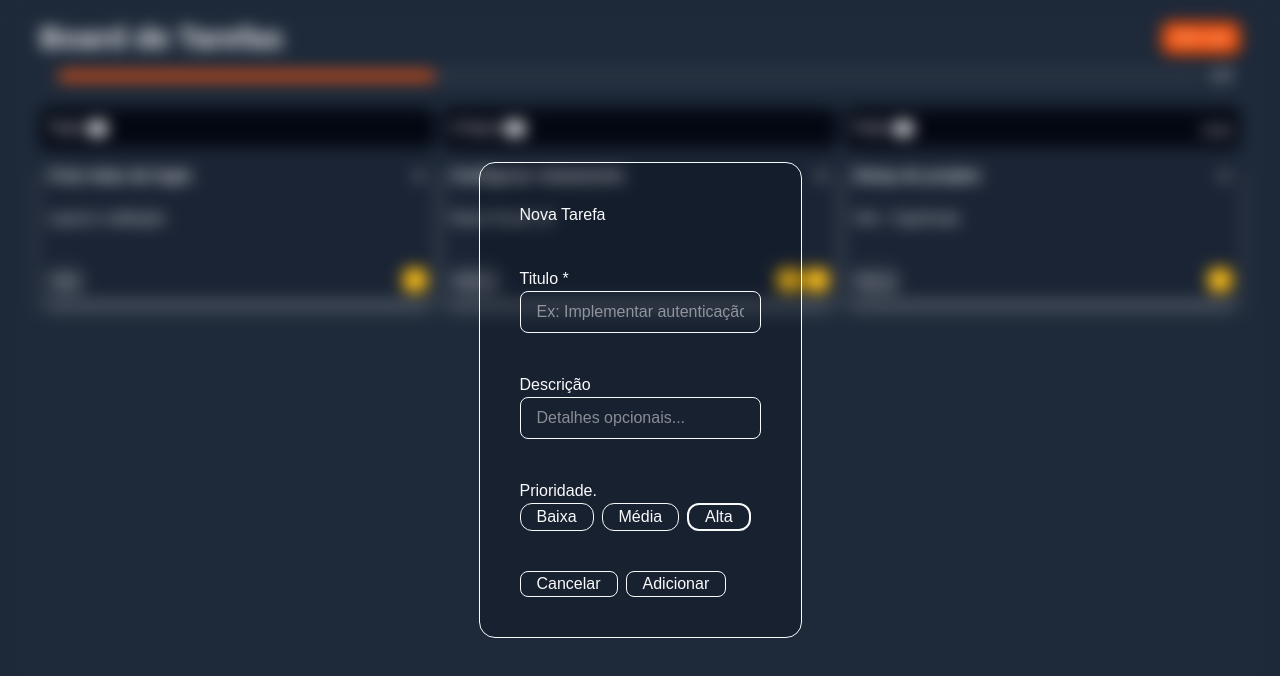
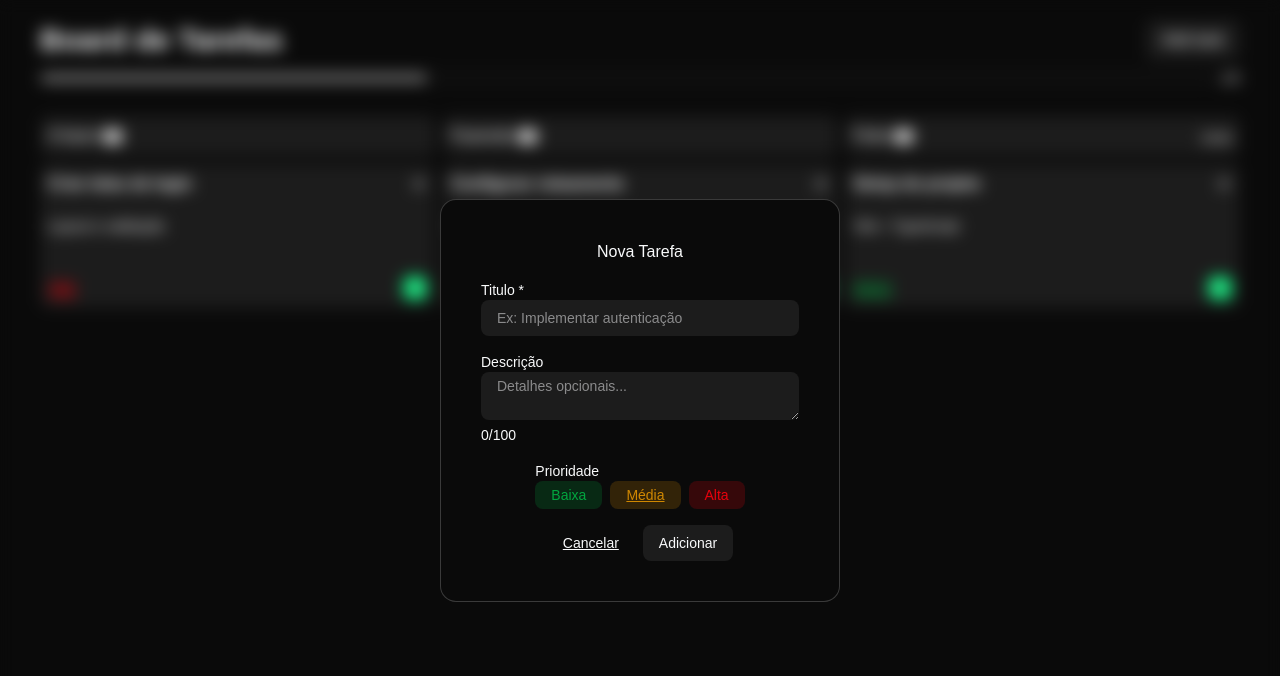
Before and after one commit to Estangler/board-tarefas, a React (Vite) app: page / in a window 1280 px wide. Both pictures are taken after a click on the button "Add task". Shown: the top 676 px of the page. Built offline with nearby package versions, Linux system fonts and the light colour scheme; a web font is replaced by a local one.

Commit message:
feat: update UI components with new styling and improve task management features

```diff
--- a/index.html
+++ b/index.html
@@ -13,7 +13,7 @@
     />
     <title>board-tarefas</title>
   </head>
-  <body class="min-h-screen bg-gray-800 text-gray-50 py-5 px-10 w-screen">
+  <body class="min-h-screen bg-body text-gray-50 py-5 px-10 w-screen">
     <div id="root"></div>
     <script type="module" src="/src/main.tsx"></script>
   </body>
--- a/src/components/Board/AddTaskModal.tsx
+++ b/src/components/Board/AddTaskModal.tsx
@@ -24,7 +24,7 @@ export default function AddTaskModal({
 
   const [errors, setErrors] = useState<FormErrors>({});
 
-  const [priority, setPriority] = useState<Priority>("high");
+  const [priority, setPriority] = useState<Priority>("medium");
 
   const priorities: Priority[] = ["low", "medium", "high"];
   const prioVariant = {
@@ -33,13 +33,19 @@ export default function AddTaskModal({
     high: "Alta",
   };
 
+  const priorityBgVariant = {
+    low: "bg-green-600/20 text-green-600",
+    medium: "bg-yellow-600/20 text-yellow-600",
+    high: "bg-red-600/20 text-red-600",
+  };
+
   function handleTitleValue(e: React.ChangeEvent<HTMLInputElement>) {
     const { value, name } = e.target;
     formValidation(name, value);
     setTitleInput(value);
   }
 
-  function handleDescriptionValue(e: React.ChangeEvent<HTMLInputElement>) {
+  function handleDescriptionValue(e: React.ChangeEvent<HTMLTextAreaElement>) {
     const { value } = e.target;
     setDescriptionInput(value);
   }
@@ -50,8 +56,6 @@ export default function AddTaskModal({
 
   function formValidation(name: string, value: string): boolean {
     let errorMessage = "";
-
-    console.log(name);
 
     if (name === "title" && !value.trim()) {
       errorMessage = "Digite um título válido.";
@@ -93,18 +97,27 @@ export default function AddTaskModal({
       onRequestClose={handleModal}
       contentLabel="Modal to add new task."
       overlayClassName={
-        "fixed inset-0 backdrop-blur-sm flex items-center justify-center"
+        "fixed inset-0 backdrop-blur-sm flex items-center justify-center w-screen"
       }
-      className={"border p-10 rounded-2xl bg-gray-950/20"}
+      className={
+        "p-10 rounded-2xl bg-body w-80 md:w-100 border border-gray-50/20"
+      }
     >
-      <form onSubmit={onSubmit} className="flex flex-col gap-10 ">
+      <form
+        onSubmit={onSubmit}
+        className="flex flex-col gap-4 items-center text-sm"
+      >
         <header>
-          <h1 className="text-">Nova Tarefa</h1>
+          <h1 className="text-base">Nova Tarefa</h1>
         </header>
-        <label htmlFor="titleInput">
+        <label htmlFor="titleInput" className="w-full">
           <div>
             <p>Titulo *</p>
-            {errors.title && <span>{errors.title}</span>}
+            {errors.title && (
+              <p className="bg-red-600/20 text-red-600 px-4 my-1 rounded-sm h-fit text-[11px]">
+                {errors.title}
+              </p>
+            )}
           </div>
           <input
             type="text"
@@ -113,27 +126,28 @@ export default function AddTaskModal({
             value={titleInput}
             onChange={handleTitleValue}
             placeholder="Ex: Implementar autenticação"
-            className="border rounded-lg px-4 py-2"
+            className="bg-card rounded-lg px-4 py-2 outline-0 w-full"
           />
         </label>
-        <label htmlFor="descriptionInput">
-          <p>Descrição</p>
-          <input
-            type="text"
+        <label htmlFor="descriptionInput" className="w-full">
+          <p className="">Descrição</p>
+          <textarea
             id="descriptionInput"
             value={descriptionInput}
             onChange={handleDescriptionValue}
             placeholder="Detalhes opcionais..."
-            className="border rounded-lg px-4 py-2"
+            className="bg-card rounded-lg px-4 py-1 outline-0 w-full scrollbar-none"
+            maxLength={100}
           />
+          <span>{descriptionInput.length}/100</span>
         </label>
         <section>
-          <header>Prioridade.</header>
+          <header>Prioridade</header>
           <div className="flex gap-2">
             {priorities.map((prio) => (
               <button
                 key={prio}
-                className={`border rounded-xl cursor-pointer px-4 ${prio === priority && "border-2"}`}
+                className={`bg-card rounded-lg border-transparent cursor-pointer px-4 py-1 ${prio === priority && "underline"}  ${priorityBgVariant[prio]} hover:opacity-80`}
                 onClick={() => handlePriorityTask(prio)}
                 type="button"
               >
@@ -144,13 +158,12 @@ export default function AddTaskModal({
         </section>
         <footer className="flex gap-2">
           <button
-            className="border rounded-lg cursor-pointer px-4"
-            type="button"
+            className="underline rounded-lg cursor-pointer px-4 hover:opacity-80"
             onClick={handleModal}
           >
             Cancelar
           </button>
-          <button className="border rounded-lg cursor-pointer px-4">
+          <button className="bg-card rounded-lg cursor-pointer py-2 px-4 hover:opacity-80">
             Adicionar
           </button>
         </footer>
--- a/src/components/Board/Board.tsx
+++ b/src/components/Board/Board.tsx
@@ -15,7 +15,7 @@ export default function Board() {
         <div className="flex justify-between items-center">
           <h1 className="text-3xl font-bold">Board de Tarefas</h1>
           <button
-            className="px-2 py-1 rounded-lg bg-orange-600 hover:bg-orange-700"
+            className="px-4 py-2 rounded-lg bg-card hover:opacity-80"
             onClick={handleModal}
           >
             Add task
@@ -24,7 +24,6 @@ export default function Board() {
         <ProgressBar />
 
         <AddTaskModal modalState={isOpen} handleModal={handleModal} />
-        <div></div>
       </header>
       <section className="grid sm:grid-cols-3 grid-cols-1 gap-2">
         {COLUMNS.map((col) => (
--- a/src/components/Board/Column.tsx
+++ b/src/components/Board/Column.tsx
@@ -21,8 +21,8 @@ export default function Column({ col }: ColumnProps) {
   };
 
   const colVariant: ColVariantType = {
-    todo: "Todo",
-    doing: "A fazer",
+    todo: "A fazer",
+    doing: "Fazendo",
     done: "Feito",
   };
 
@@ -30,16 +30,16 @@ export default function Column({ col }: ColumnProps) {
 
   return (
     <div>
-      <div className="text-center bg-gray-950 p-2 rounded-lg flex justify-between items-center gap-1">
+      <div className="text-center bg-card p-2 rounded-lg flex justify-between items-center gap-1">
         <div className="flex items-center gap-1">
           <h1>{colVariant[col]}</h1>
-          <p className="bg-gray-50 w-fit h-fit flex items-center text-gray-950 rounded-full text-[10px] px-2">
+          <p className="bg-body-secondary w-fit h-fit flex items-center text-body rounded-full text-[10px] px-2">
             {count[col]}
           </p>
         </div>
         {col === "done" && (
           <button
-            className="underline text-[10px] text-gray-50/90"
+            className="underline text-[10px] text-body-secondary"
             onClick={clearDoneTask}
           >
             Limpar
--- a/src/components/Board/ProgressBar.tsx
+++ b/src/components/Board/ProgressBar.tsx
@@ -4,10 +4,10 @@ export default function ProgressBar() {
   const { progress, total, doneCount } = useBoard();
   const prx = Math.floor(progress);
   return (
-    <div className="flex gap-2 items-center justify-center mt-2 pl-4 pr-2">
-      <div className="w-full h-3 border-gray-50/20 bg-gray-800 rounded-full border-2 overflow-hidden">
+    <div className="flex gap-2 items-center my-2 text-sm">
+      <div className="w-full h-3 rounded-sm border border-body-secondary/20 overflow-hidden flex items-center">
         <div
-          className={`h-3 rounded-full bg-orange-600`}
+          className={`h-2 rounded-sm bg-body-secondary/50`}
           style={{ width: `${prx}%` }}
         />
       </div>
--- a/src/components/Board/TaskCard.tsx
+++ b/src/components/Board/TaskCard.tsx
@@ -14,6 +14,12 @@ export default function TaskCard({ task }: TaskCardProps) {
     high: "Alta",
   };
 
+  const priorityBgVariant = {
+    low: "bg-green-600/20 text-green-600",
+    medium: "bg-yellow-600/20 text-yellow-600",
+    high: "bg-red-600/20 text-red-600",
+  };
+
   function handleMoveTask(direction: Direction) {
     moveTask({
       id: task.id,
@@ -21,7 +27,7 @@ export default function TaskCard({ task }: TaskCardProps) {
     });
   }
   return (
-    <article className="flex flex-col mt-2 p-2 bg-gray-950/10 text-gray-50 rounded-lg backdrop-blur-sm shadow-lg shadow-olive-50/30">
+    <article className="flex flex-col mt-2 p-2 bg-card text-gray-50 rounded-lg">
       <header className="flex justify-between items-center text-base font-semibold">
         <h2>{task.title}</h2>
         <button onClick={() => deleteTask(task.id)} className="cursor-pointer">
@@ -30,11 +36,11 @@ export default function TaskCard({ task }: TaskCardProps) {
       </header>
 
       <section className="my-5">
-        <p className="text-sm">{task.description}</p>
+        <div className="text-sm">{task.description}</div>
       </section>
 
       <footer className="mt-5 flex items-end justify-between">
-        <p className="text-sm w-fit border rounded-lg px-1">
+        <p className={`text-sm px-0.5 ${priorityBgVariant[task.priority]}`}>
           {prioVariant[task.priority]}
         </p>
 
@@ -42,7 +48,7 @@ export default function TaskCard({ task }: TaskCardProps) {
           {task.column !== "todo" && (
             <button
               onClick={() => handleMoveTask(-1)}
-              className="bg-amber-400 p-1 rounded-lg hover:bg-amber-500"
+              className="bg-green-400 p-1 rounded-lg hover:bg-green-500"
             >
               <ArrowLeft size={16} />
             </button>
@@ -51,7 +57,7 @@ export default function TaskCard({ task }: TaskCardProps) {
           {task.column !== "done" && (
             <button
               onClick={() => handleMoveTask(1)}
-              className="bg-amber-400 p-1 rounded-lg hover:bg-amber-500"
+              className="bg-green-400 p-1 rounded-lg hover:bg-green-500"
             >
               <ArrowRight size={16} />
             </button>
--- a/src/index.css
+++ b/src/index.css
@@ -2,4 +2,8 @@
 
 @theme {
   --font-sans: "Google Sans", sans-serif;
+
+  --color-card: #1c1c1c;
+  --color-body: #0a0a0a;
+  --color-body-secondary: #e0e0e0;
 }
```
